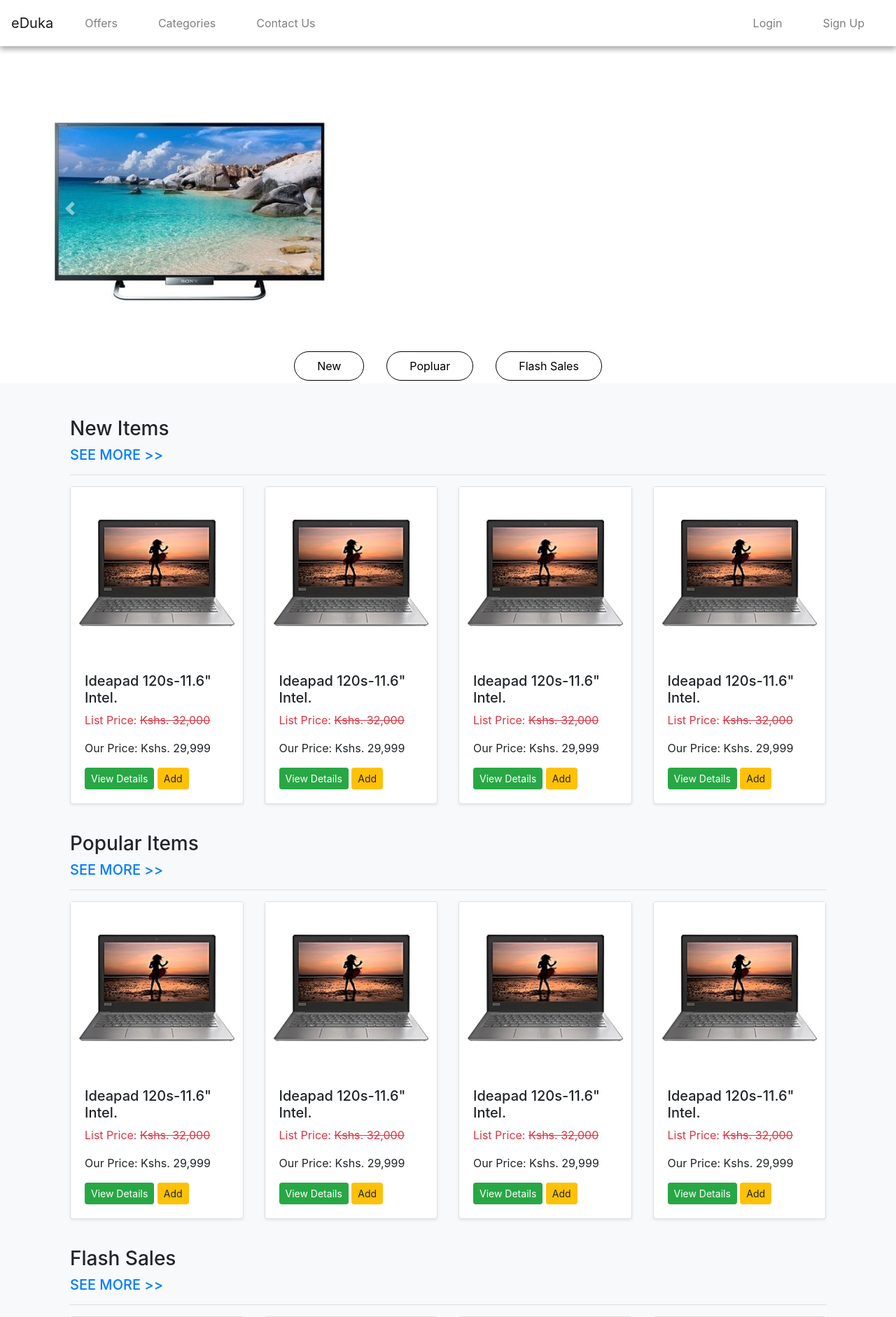
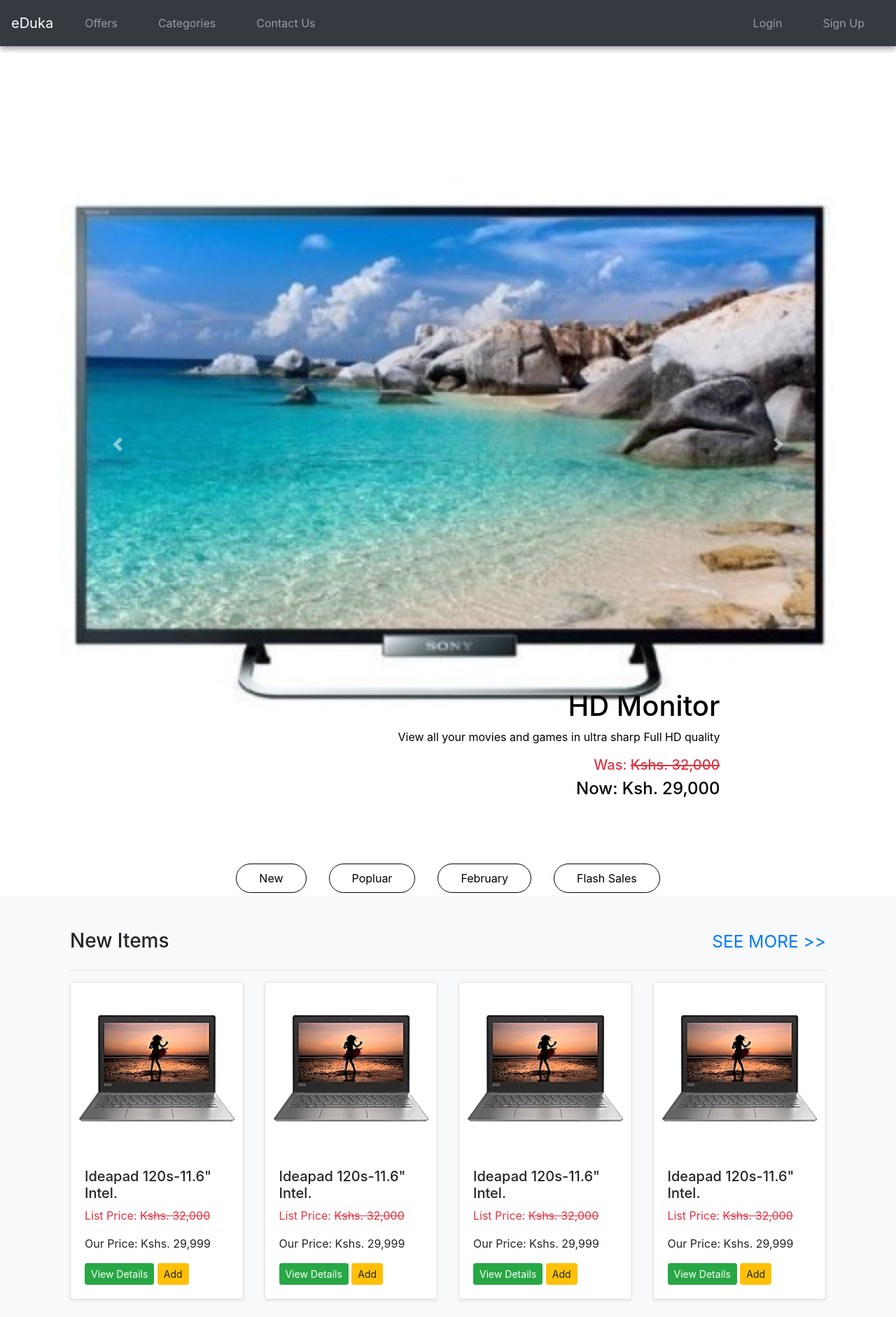
Before and after one commit to peter-mghendi/eDuka, a PHP site: page / in a window 1280 px wide. Shown: the top 1882 px of the page at 70% size. Run offline with PHP 8.4, Linux system fonts and the light colour scheme; some libraries are stand-ins or nearby versions.

Commit message:
UI Fixes
Fixed Homepage:
- Section titles
- Carousel
- Dark fixed navbar
- Changed footer copyright to php.
- Refactored project files.
- Some new css.

```diff
--- a/assets/css/main.css
+++ b/assets/css/main.css
@@ -1,5 +1,5 @@
-nav{
-    background-color: white;
+/* Light Navbar */
+/*nav{
     box-shadow: 0 4px 8px 0 rgba(0,0,0,0.2), 0 4px 8px 0 rgba(0,0,0,0.19);
 }
 
@@ -19,6 +19,30 @@ nav>div>ul>li.nav-item.active{
 nav>div>ul>li.nav-item:hover{
     border: 1px #212121 solid;
     transition-duration: 500ms;
+} */
+
+/* Dark Navbar */
+nav{
+    box-shadow: 0 4px 8px 0 rgba(0,0,0,0.2), 0 4px 8px 0 rgba(0,0,0,0.19);
+}
+
+nav>div>ul>li.nav-item{
+    border: 1px #343a40 solid;
+    border-radius: 32px;
+    margin: 4px;
+    padding-left: 16px;
+    padding-right: 16px;
+    transition-duration: 500ms;
+}
+
+nav>div>ul>li.nav-item.active{
+    border: 1px white solid;
+    transition-duration: 500ms;
+}
+
+nav>div>ul>li.nav-item:hover{
+    border: 1px white solid;
+    transition-duration: 500ms;
 }
 
 .dropdown-menu{
@@ -27,8 +51,9 @@ nav>div>ul>li.nav-item:hover{
     border-bottom-right-radius: 24px;
 }
 
-.margin-top{
-    margin-top: 32px;
+.margin-vertical{
+    margin-top: 80px;
+    margin-bottom: 40px;
 }
 
 .secondary-nav{
@@ -61,3 +86,25 @@ nav>div>ul>li.nav-item:hover{
     color: darkgray;
     transition-duration: 500ms;
 }
+
+@media (max-width: 768px) {
+    .carousel-caption {
+      display: none;
+    }
+  }
+
+  @media (max-width: 1280px) {
+    .carousel-caption>h1,
+    .carousel-caption>h2,
+    .carousel-caption>h3,
+    .carousel-caption>h4,
+    .carousel-caption>h5,
+    .carousel-caption>h6,
+    .carousel-caption>p {
+      color: black;
+    }
+
+    .carousel-item>img{
+        width: 100%;
+    }
+  }
--- a/assets/php/header.php
+++ b/assets/php/content.php
@@ -1,66 +1,59 @@
-<!DOCTYPE html>
- <html lang="en">
- <head>
-     <meta charset="UTF-8">
-     <meta name="viewport" content="width=device-width, initial-scale=1.0">
-     <meta http-equiv="X-UA-Compatible" content="ie=edge">
-     <title>e-sales|home</title>
-     <link rel="stylesheet" href="../css/bootstrap.min.css">
-
-     <link rel="sylesheet" href="assets/css/style.css">
-     <link rel="sylesheet" href="assets/css/main.css">
-     <link rel="stylesheet" href="../css/all.css">
-     <link rel="stylesheet" href="../css/fontawesome.min.css">
-     <script src="../js/jquery.min.js"></script>
-	   <script src="../js/bootstrap.min.js"></script>
-    <script src="../js/webfont.js"></script>
- </head>
- <body>
-
-
+<?php $slides = 4;
+$images = array("assets/images/smartHD.jpg", "assets/images/flexiblekyb.jpg", "assets/images/IdeapadLarge.jpg", "assets/images/flexiblekyb.jpg");
+$titles = array("HD Monitor", "Flexiboard", "Lappytop", "Flexiboard Again");
+$descriptions = array("View all your movies and games in ultra sharp Full HD quality", "Roll it up and take it with you wherever you go", "The ultimate students' laptop, built to cater to your every need", "I already discussed this one. Roll it up...");
+?>
 <main role="main">
 
-  <div class="container margin-top">
-    <div class="row">
-      <div class="col-sm3"></div>
-      <div class="col-sm6">
-        <div id="carouselExampleFade" class="carousel slide carousel-fade" data-ride="carousel">
-          <div class="carousel-inner">
-            <div class="carousel-item active">
-              <img src="assets/images/smartHD.jpg" class="d-block w-100" alt="...">
-            </div>
-            <div class="carousel-item">
-              <img src="assets/images/flexiblekyb.jpg" class="d-block w-100" alt="...">
-            </div>
-            <div class="carousel-item">
-              <img src="assets/images/IdeapadLarge.jpg" class="d-block w-100" alt="...">
+<div class="container margin-vertical">
+<div id="myCarousel" class="carousel slide bg-dark" data-ride="carousel">
+    <ol class="carousel-indicators">
+      <?php for ($i=0; $i<$slides; $i++){
+          $state = ($i==0)?"active":"";
+          echo "<li data-target='#myCarousel' data-slide-to='$i' class='$state'></li>";
+      } ?>
+    </ol>
+
+    <!-- Wrapper for slides -->
+    <div class="carousel-inner" role="listbox">
+      <?php for ($i=0; $i<$slides; $i++){
+          $state = ($i==0)?"active":"";
+          echo
+          "<div class='carousel-item $state'>
+            <img src='$images[$i]' alt='Image'>
+            <div class='carousel-caption text-right'>
+                <h1>$titles[$i]</h1>
+                <p>$descriptions[$i]</p>
+                <h5 class='list-price text-danger'>Was: <s>Kshs. 32,000</s></h5>
+                <h4>Now: Ksh. 29,000</h4>
             </div>
           </div>
-          <a class="carousel-control-prev" href="#carouselExampleFade" role="button" data-slide="prev">
-            <span class="carousel-control-prev-icon" aria-hidden="true"></span>
-            <span class="sr-only">Previous</span>
-          </a>
-          <a class="carousel-control-next" href="#carouselExampleFade" role="button" data-slide="next">
-            <span class="carousel-control-next-icon" aria-hidden="true"></span>
-            <span class="sr-only">Next</span>
-          </a>
-        </div>
-        <div class="col-sm3"></div>
-      </div>
+          ";}?>
     </div>
+
+    <a class="carousel-control-prev" href="#myCarousel" data-slide="prev">
+      <span class="carousel-control-prev-icon"></span>
+    </a>
+    <a class="carousel-control-next" href="#myCarousel" data-slide="next">
+      <span class="carousel-control-next-icon"></span>
+      </a>
+  </div>
   </div>
 
   <nav class="container secondary-nav">
     <ul class="nav justify-content-center">
       <li class="nav-item"><a href="#new" class="nav-link">New</a></li>
       <li class="nav-item"><a href="#popular" class="nav-link">Popluar</a></li>
+      <li class="nav-item"><a href="#month" class="nav-link"><?php echo date("F");?></a></li>
       <li class="nav-item"><a href="#flash" class="nav-link">Flash Sales</a></li>
     </ul>
   </nav>
   <div class="album py-5 bg-light">
     <div class="container">
       <div class="container-fluid" id="new">
-      <h3>New Items</h3><h5 class="ml-auto align-right"><a href="#">SEE MORE >></a></h5><hr>
+      <div class="d-flex">
+          <h3>New Items</h3><h3 class="ml-auto"><small><a href="#">SEE MORE >></a></small></h3>
+        </div><hr>
       <div class="row">
         <?php for($i=0; $i<4; $i++)
           echo '<div class="col-md-3"><div class="card mb-3 shadow-sm">
@@ -81,7 +74,9 @@
 
 
       <div class="container-fluid" id="popular">
-      <h3>Popular Items</h3><h5 class="ml-auto align-right"><a href="#">SEE MORE >></a></h5><hr>
+        <div class="d-flex">
+          <h3>Popular Items</h3><h3 class="ml-auto"><small><a href="#">SEE MORE >></a></small></h3>
+        </div><hr>
       <div class="row">
         <?php for($i=0; $i<4; $i++)
           echo '<div class="col-md-3"><div class="card mb-3 shadow-sm">
@@ -100,9 +95,32 @@
         </div>'; ?>
       </div><br></div>
 
+      <div class="container-fluid" id="month">
+      <div class="d-flex">
+          <h3><?php echo date("F");?> Sales</h3><h3 class="ml-auto"><small><a href="#">SEE MORE >></a></small></h3>
+        </div><hr>
+      <div class="row" id="flash">
+        <?php for($i=0; $i<4; $i++)
+          echo '<div class="col-md-3"><div class="card mb-3 shadow-sm">
+            <img src="assets/images/Ideapad.jpg" id="images">
+              <div class="card-body"><h5>Ideapad 120s-11.6" Intel.</h5>
+              <p class="list-price text-danger">List Price: <s>Kshs. 32,000</s></p>
+              <p class="price">Our Price: Kshs. 29,999</p>
+              <div class="d-flex justify-content-between align-items-center">
+                <div>
+                  <button type="button" class="btn btn-sm btn-success" data-toggle="modal"  data-target="#item1">View Details</button>
+                  <button type="button" class="btn btn-sm btn-warning">Add<i class="fa fa-cart-plus" aria-hidden="true"></i> </button>
+                </div>
+              </div>
+            </div>
+          </div>
+        </div>'; ?>
+      </div><br></div>
 
       <div class="container-fluid" id="flash">
-      <h3>Flash Sales</h3><h5 class="ml-auto align-right"><a href="#">SEE MORE >></a></h5><hr>
+      <div class="d-flex">
+          <h3>Flash Sales</h3><h3 class="ml-auto"><small><a href="#">SEE MORE >></a></small></h3>
+        </div><hr>
       <div class="row" id="flash">
         <?php for($i=0; $i<4; $i++)
           echo '<div class="col-md-3"><div class="card mb-3 shadow-sm">
@@ -123,6 +141,3 @@
 
     </div>
   </div>
-  <?php include 'assets/php/footer.php'?>
-  </body>
-  </html>
--- a/assets/php/footer.php
+++ b/assets/php/footer.php
@@ -12,6 +12,6 @@
                Helooooooooo
             </div>
          </div>
-         <i class="fa fa-copyright" aria-hidden="true"></i> Copyright 2018-2019 e-duka
+         &copy; 2018-<?php echo date("Y");?> eDuka
       </div>
    </footer>
--- a/assets/php/private_nav.php
+++ b/assets/php/private_nav.php
@@ -1,5 +1,5 @@
 <?php $page = basename($_SERVER['PHP_SELF'], '.php'); ?>
-<nav class="navbar navbar-expand-lg navbar-light navbar-fixed-top" id="nav" name="nav">
+<nav class="navbar navbar-expand-lg bg-dark navbar-dark fixed-top" id="nav" name="nav">
   	<a class="navbar-brand" href="index.php">eDuka</a>
   	<button class="navbar-toggler" type="button" data-toggle="collapse" data-target="#navbar-menu" aria-controls="navbar-menu" aria-expanded="false" aria-label="Toggle Navigation">
         <span class="navbar-toggler-icon"></span>
--- a/assets/php/public_nav.php
+++ b/assets/php/public_nav.php
@@ -1,5 +1,5 @@
 <?php $page = basename($_SERVER['PHP_SELF'], '.php'); ?>
-<nav class="navbar navbar-expand-lg navbar-light">
+<nav class="navbar navbar-expand-lg bg-dark navbar-dark fixed-top">
   	<a class="navbar-brand" href="index.php">eDuka</a>
   	<button class="navbar-toggler" type="button" data-toggle="collapse" data-target="#navbarTogglerDemo02" aria-controls="navbarTogglerDemo02" aria-expanded="false" aria-label="Toggle navigation">
         <span class="navbar-toggler-icon"></span>
--- a/index.php
+++ b/index.php
@@ -8,14 +8,18 @@
     <link rel="stylesheet" href="../css/bootstrap.min.css">
     <link rel="stylesheet" href="../css/fontawesome.min.css">
     <link rel="stylesheet" href="assets/css/main.css">
+    <link rel="sylesheet" href="assets/css/style.css">
+    <link rel="stylesheet" href="../css/all.css">
 </head>
 <body>
 <?php
     include 'assets/php/_nav.php';
     include 'assets/php/_connect.php';
-    include 'assets/php/header.php';
+    include 'assets/php/content.php';
+    include 'assets/php/footer.php'
 ?>
 <script src="../js/jquery-3.3.1.min.js"></script>
 <script src="../js/bootstrap.min.js"></script>
+<script src="../js/webfont.js"></script>
 </body>
 </html>
```
